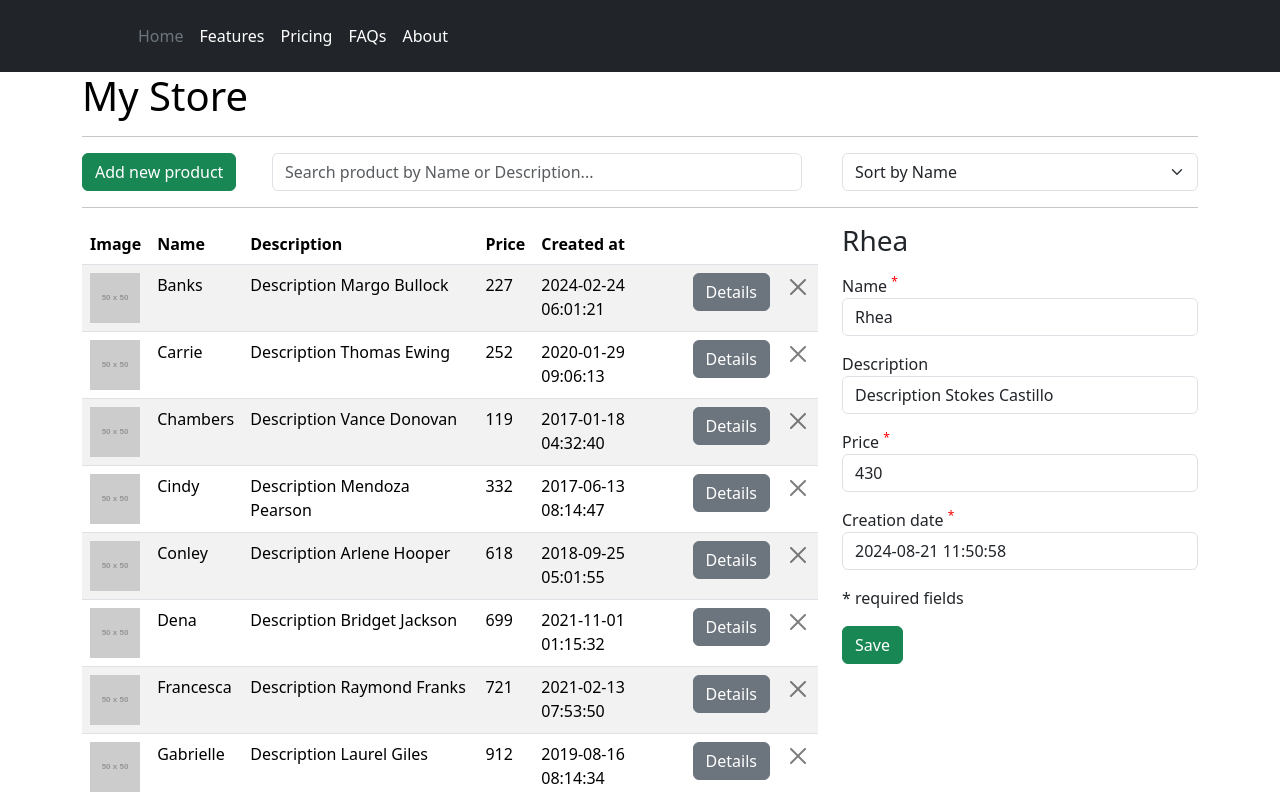
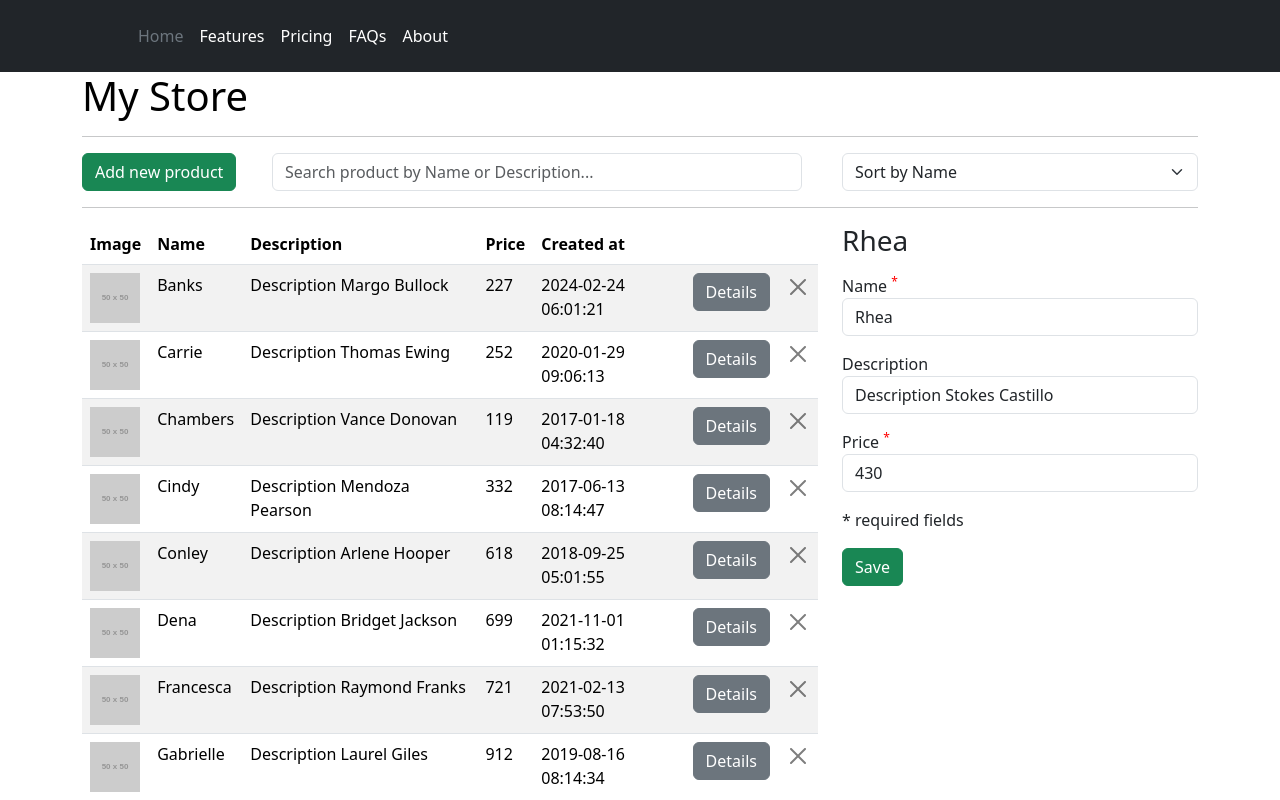
Before and after one commit to hello-gurevich/codevalue, an Angular app: page /0 in a window 1280 px wide. Shown: the top 800 px of the page. Built offline with nearby package versions, Linux system fonts and the light colour scheme.

Commit message:
Validation has been added

```diff
--- a/src/app/components/product/product.component.html
+++ b/src/app/components/product/product.component.html
@@ -29,13 +29,6 @@
     }
   </div>
   <div class="form-group mt-3">
-    <label>Creation date <sup>*</sup></label>
-    <input [formControlName]="'createdAt'" class="form-control" placeholder="Creation date">
-    @if(productForm.get('createdAt')?.invalid && productForm.get('createdAt')?.dirty) {
-      <small class="invalid-feedback d-block">Data is no valid</small>
-    }
-  </div>
-  <div class="form-group mt-3">
     * required fields
   </div>
   <div class="form-group mt-3">
--- a/src/app/components/product/product.component.ts
+++ b/src/app/components/product/product.component.ts
@@ -44,9 +44,9 @@ export class ProductComponent {
   private initProductForm(): void {
     this.productForm = new FormGroup({
       id: new FormControl(this.productDetails?.id || this.getNextId(), Validators.required),
-      name: new FormControl(this.productDetails?.name, Validators.required),
-      description: new FormControl(this.productDetails?.description),
-      price: new FormControl(this.productDetails?.price, Validators.required),
+      name: new FormControl(this.productDetails?.name, [Validators.required, Validators.max(30)]),
+      description: new FormControl(this.productDetails?.description, Validators.max(200)),
+      price: new FormControl(this.productDetails?.price, [Validators.required, Validators.min(0)]),
       createdAt: new FormControl(this.productDetails?.createdAt || this.getCurrentDate(), Validators.required),
     });
   }
```
